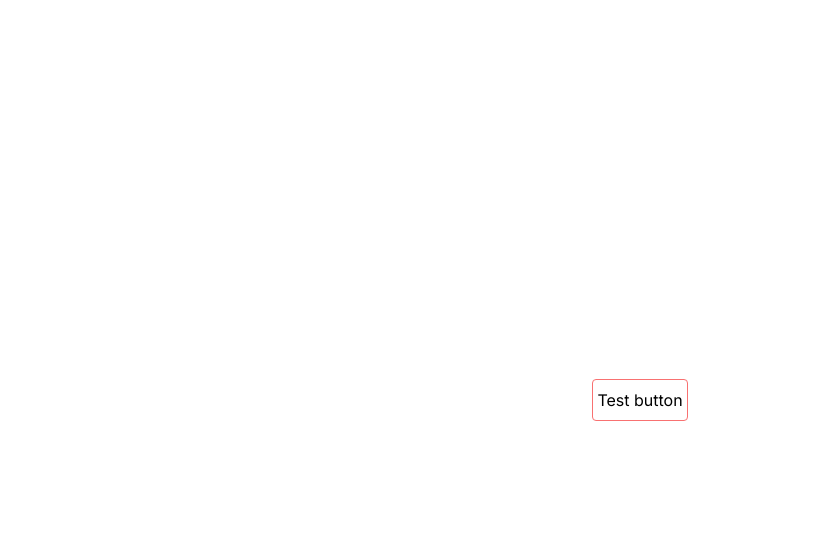
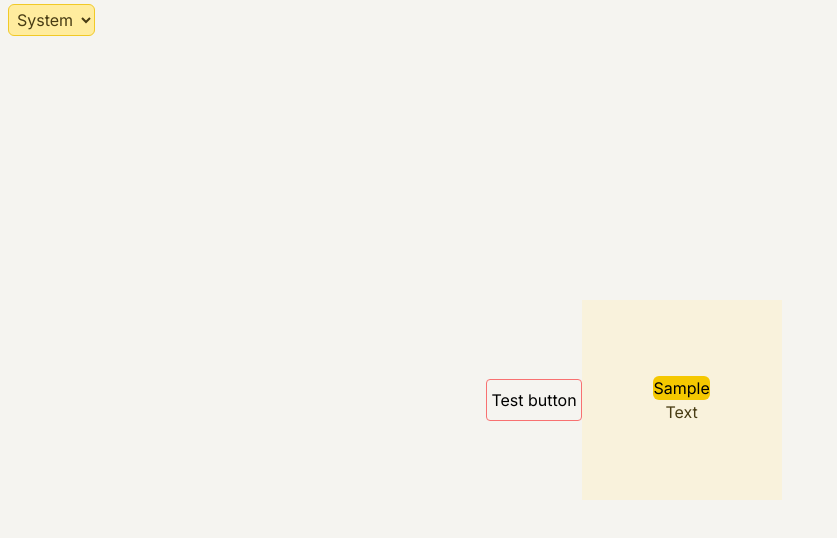
Before and after one commit to Javan-Odhiambo/nextjs-starter-template, a Next.js app: page / in a window 1280 px wide. Shown: the top 538 px of the page, without its empty margins (0-837 px from the left). Built offline with nearby package versions, Linux system fonts and the light colour scheme.

Commit message:
feat : add theme changer component

```diff
--- a/src/app/page.tsx
+++ b/src/app/page.tsx
@@ -1,10 +1,15 @@
-'use client'
+"use client"
 import Button from "@/components/ui/Button";
-
+import ThemeChanger from "@/components/ui/ThemeChanger";
 export default function Home() {
   return (
-    <main className="flex min-h-screen items-center justify-center" >
+    <main className="flex min-h-screen items-center justify-center bg-primary-app-bg relative" >
       <Button onClick={() => alert("It works!!")} >Test button</Button>
+      <ThemeChanger className="absolute top-1 left-2"/>
+      <div className="flex flex-col w-[200px] h-[200px] bg-primary-subtle-bg justify-center items-center mr-3">
+        <button className="bg-primary-solid-bg text-primary-high-constrast-text rounded-md w-fit">Sample</button>
+        <p className="text-primary-high-contrast-text text-center">Text</p>
+      </div>
     </main>
   );
 }
--- /dev/null
+++ b/src/components/ui/ThemeChanger.tsx
@@ -0,0 +1,33 @@
+'use client'
+import { useState, useEffect } from 'react'
+import { useTheme } from 'next-themes'
+
+interface ThemeChangerProps{
+  className?: string
+}
+
+const ThemeChanger = ({ className } : ThemeChangerProps) => {
+  const [mounted, setMounted] = useState(false)
+  const { theme, setTheme } = useTheme()
+
+  // useEffect only runs on the client, so now we can safely show the UI
+  useEffect(() => {
+    setMounted(true)
+  }, [])
+
+  if (!mounted) {
+    return null
+  }
+
+  return (
+    <div className={className}>
+      <select value={theme} onChange={e => setTheme(e.target.value)} className='p-1 border border-primary-border text-primary-high-contrast-text bg-primary-element-bg hover:bg-primary-hover-bg hover: rounded-md '>
+        <option value="system">System</option>
+        <option value="dark">Dark</option>
+        <option value="light">Light</option>
+      </select>
+    </div>
+  )
+}
+
+export default ThemeChanger
```
